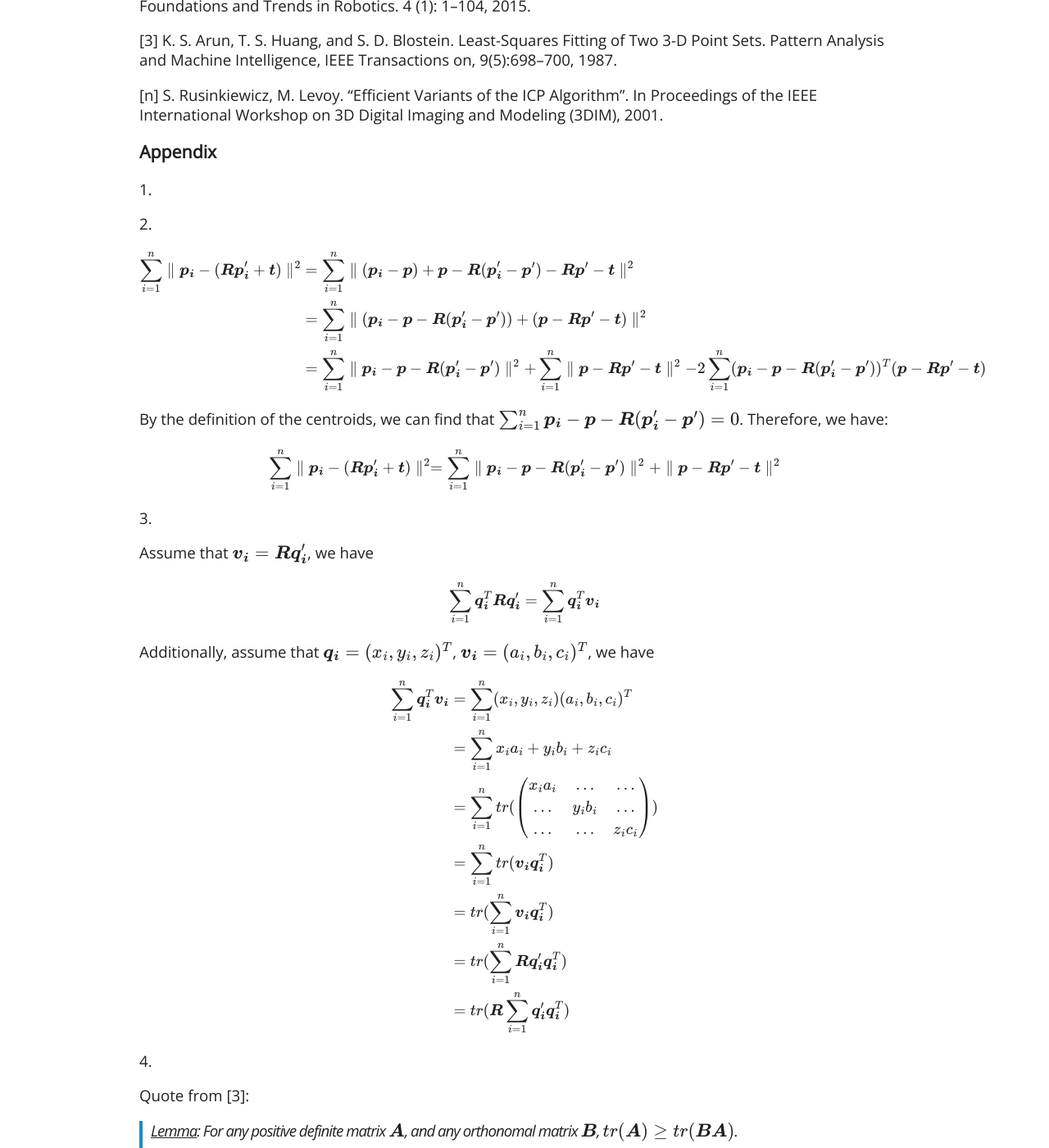
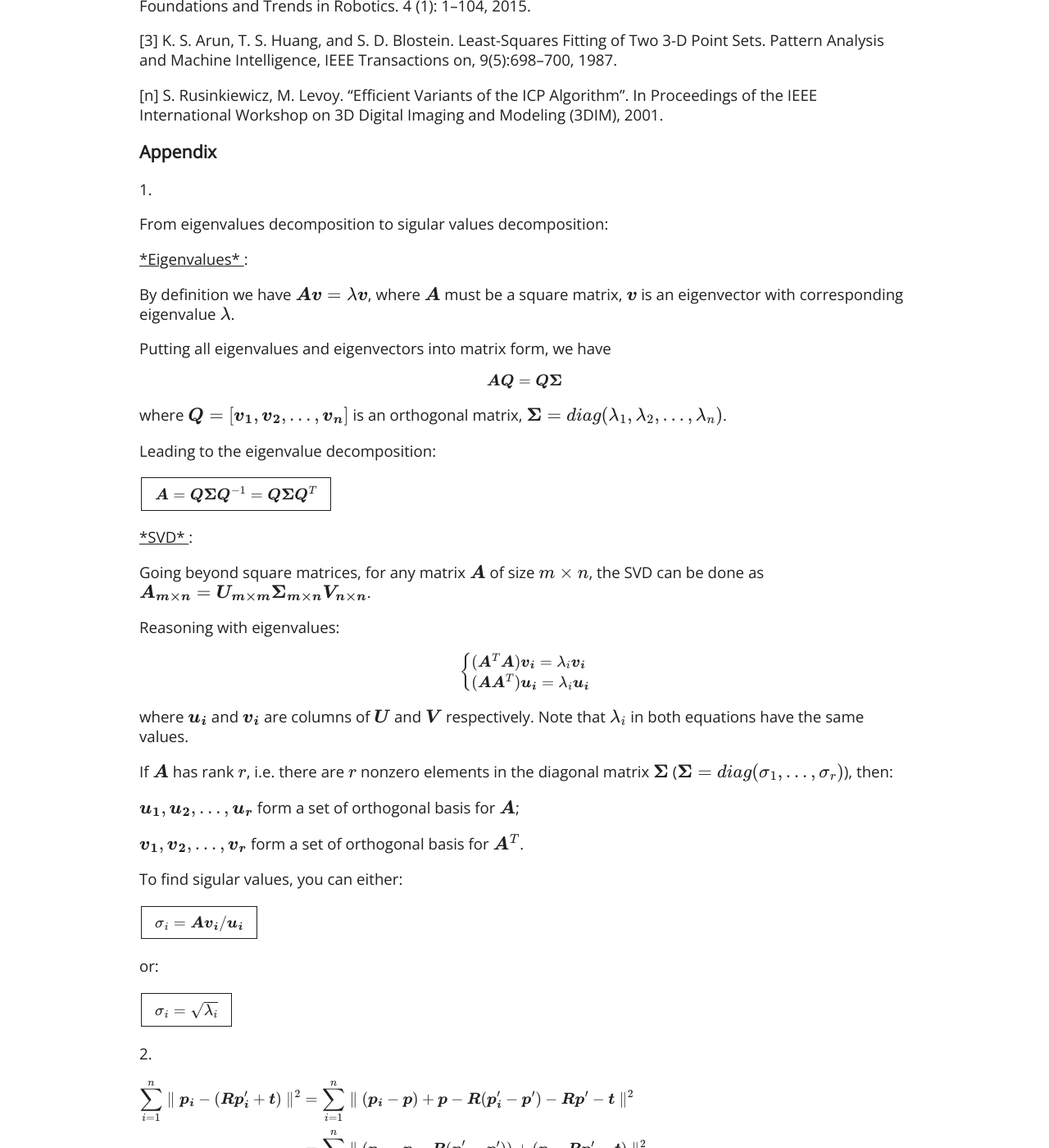
Before and after one commit to YuhangMing/YuhangMing.github.io, a Jekyll site: the page built from _posts/2018-09-30-ICP.markdown, in a window 1280 px wide and 1400 px high, scrolled down 3102 px. Shown: the whole window at 82% size. Built offline with Jekyll 4.4.1, drawn with Linux system fonts in a browser that asks for light colours; formulas are drawn with MathJax 3; comment, search, counter and statistics services are not loaded.

Commit message:
finish up appendix 1

```diff
--- a/_posts/2018-09-30-ICP.markdown
+++ b/_posts/2018-09-30-ICP.markdown
@@ -118,6 +118,51 @@ permalink: /ICP/
 ### Appendix
   1.
 
+  From eigenvalues decomposition to sigular values decomposition:
+
+  <u> *Eigenvalues* </u>:
+
+  By definition we have $$ \boldsymbol{A}\boldsymbol{v} = \lambda\boldsymbol{v} $$, where $$ \boldsymbol{A} $$ must be a square matrix, $$\boldsymbol{v}$$ is an eigenvector with corresponding eigenvalue $$\lambda$$.
+
+  Putting all eigenvalues and eigenvectors into matrix form, we have
+
+  $$ \boldsymbol{A} \boldsymbol{Q} = \boldsymbol{Q} \boldsymbol{\Sigma} $$
+
+  where $$ \boldsymbol{Q} = [\boldsymbol{v_1}, \boldsymbol{v_2}, \dots, \boldsymbol{v_n}] $$ is an orthogonal matrix, $$ \boldsymbol{\Sigma} = diag(\lambda_1, \lambda_2, \dots, \lambda_n) $$.
+
+  Leading to the eigenvalue decomposition:
+
+  | $$ \boldsymbol{A} = \boldsymbol{Q} \boldsymbol{\Sigma} \boldsymbol{Q}^{-1} = \boldsymbol{Q} \boldsymbol{\Sigma} \boldsymbol{Q}^T $$ |
+
+  <u> *SVD* </u>:
+
+  Going beyond square matrices, for any matrix $$ \boldsymbol{A} $$ of size $$m \times n$$, the SVD can be done as $$ \boldsymbol{A_{m \times n}} = \boldsymbol{U_{m \times m}} \boldsymbol{\Sigma_{m \times n}} \boldsymbol{V_{n \times n}} $$.
+
+  Reasoning with eigenvalues:
+
+  $$
+  \begin{cases}
+    (\boldsymbol{A}^T\boldsymbol{A})\boldsymbol{v_i} = \lambda_i\boldsymbol{v_i} \\
+    (\boldsymbol{A}\boldsymbol{A}^T)\boldsymbol{u_i} = \lambda_i\boldsymbol{u_i}
+  \end{cases}
+  $$
+
+  where $$\boldsymbol{u_i}$$ and $$\boldsymbol{v_i}$$ are columns of $$\boldsymbol{U}$$ and $$\boldsymbol{V}$$ respectively. Note that $$\lambda_i$$ in both equations have the same values.
+
+  If $$ \boldsymbol{A} $$ has rank $$ r $$, i.e. there are $$ r $$ nonzero elements in the diagonal matrix $$ \boldsymbol{\Sigma} $$ ($$ \boldsymbol{\Sigma} = diag(\sigma_1, \dots, \sigma_r) $$), then:
+
+  $$\boldsymbol{u_1}, \boldsymbol{u_2}, \dots, \boldsymbol{u_r}$$ form a set of orthogonal basis for $$ \boldsymbol{A} $$;
+
+  $$\boldsymbol{v_1}, \boldsymbol{v_2}, \dots, \boldsymbol{v_r}$$ form a set of orthogonal basis for $$ \boldsymbol{A}^T $$.
+
+  To find sigular values, you can either:
+
+  | $$ \sigma_i = \boldsymbol{A}\boldsymbol{v_i} / \boldsymbol{u_i} $$ |
+
+  or:
+
+  | $$ \sigma_i = \sqrt{\lambda_i} $$ |
+
   2.
 
   $$
```
Also changed, not shown: 2 other files.
